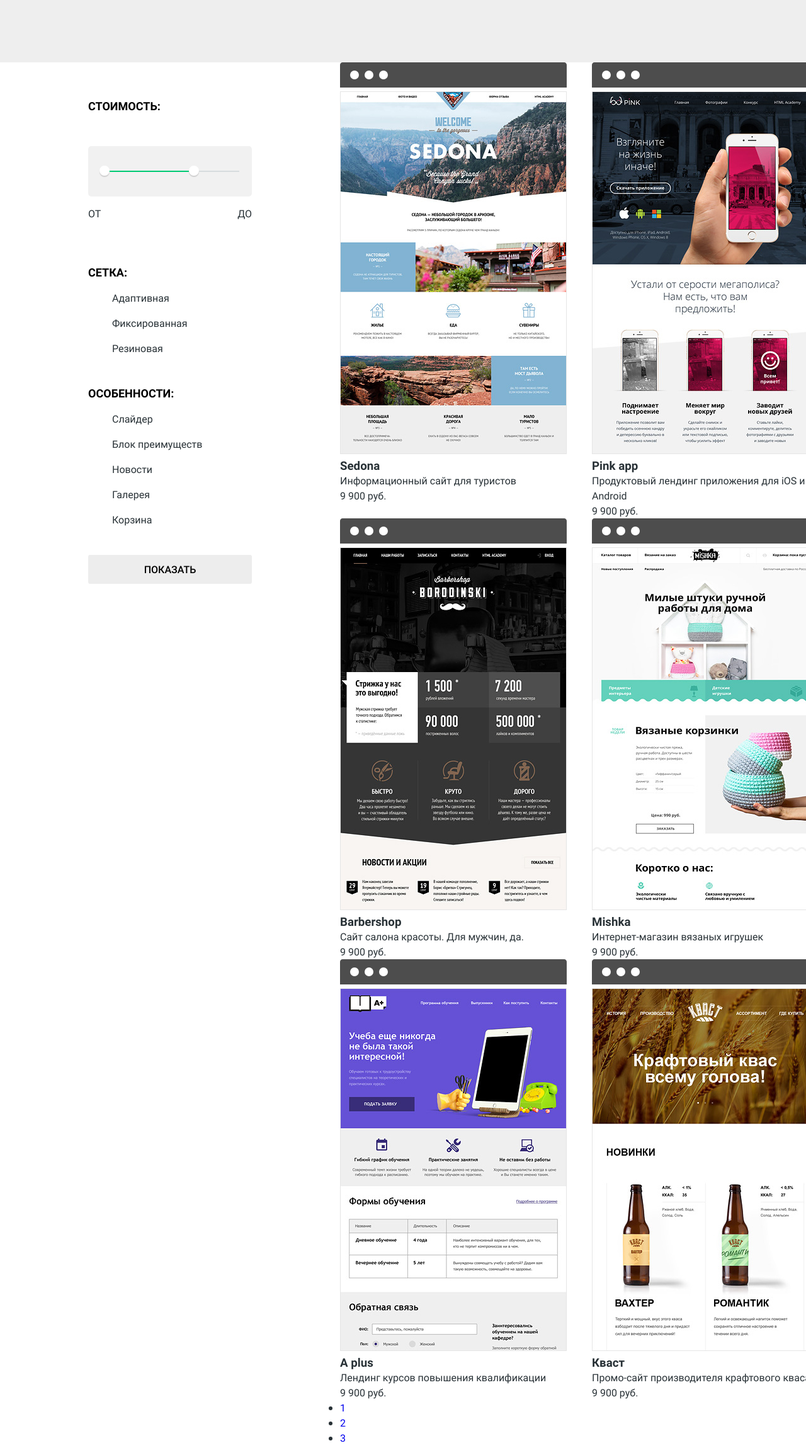
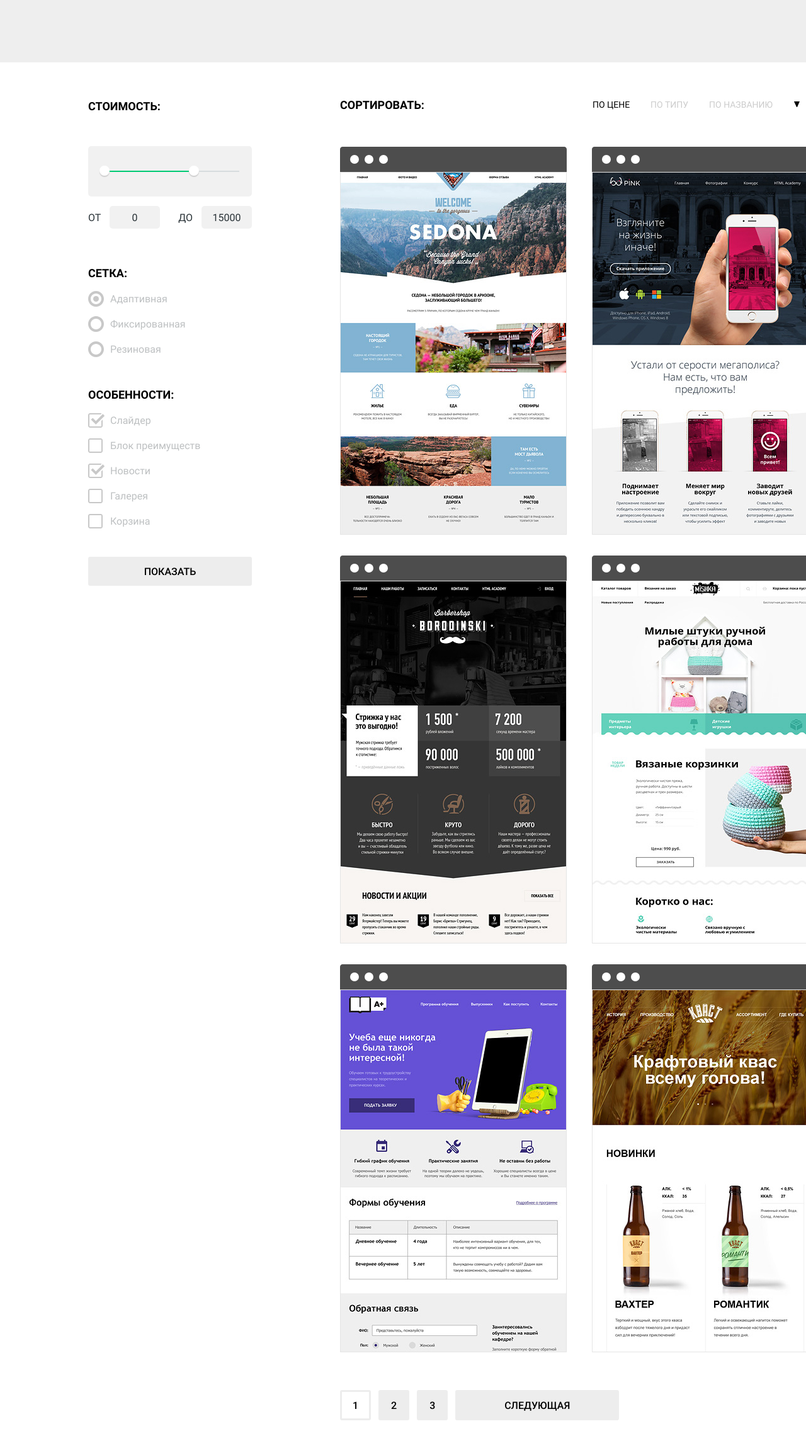
Before and after one commit to Quakush/Nerds, a website: page source/catalog.html in a window 1280 px wide. Shown: the part 256-2555 px from the top of the page at 63% size. Drawn offline with nearby package versions, Linux system fonts and the light colour scheme; files that its build step writes are made by us from their sources.

Commit message:
finished

```diff
--- a/source/catalog.html
+++ b/source/catalog.html
@@ -63,22 +63,16 @@
             <legend>Сетка:</legend>
             <ul class="form__list">
             <li class="form__item form__item--radio">
-              <label>
                 <input type="radio" name="net" id="adaptive" value="adaptive" checked>
-                Адаптивная
-              </label>
+                <label for="adaptive">Адаптивная</label>
             </li>
             <li class="form__item form__item--radio">
-              <label>
                 <input type="radio" name="net" id="fix" value="fix">
-                Фиксированная
-              </label>
+                <label for="fix">Фиксированная</label>
             </li>
             <li class="form__item form__item--radio">
-              <label>
                 <input type="radio" name="net" id="rubber" value="rubber">
-                Резиновая
-              </label>
+                <label for="rubber">Резиновая</label>
             </li>
             </ul>
           </fieldset>
@@ -86,34 +80,24 @@
             <legend>Особенности:</legend>
             <ul class="form__list">
               <li class="form__item form__item--check">
-                <label>
                   <input type="checkbox" name="slider" id="slider" value="slider" checked>
-                  Слайдер
-                </label>
+                  <label for="slider">Слайдер</label>
               </li>
               <li class="form__item form__item--check">
-                <label>
                   <input type="checkbox" name="advantage" id="advantage" value="advantage">
-                  Блок преимуществ
-                </label>
+                  <label for="advantage">Блок преимуществ</label>
               </li>
               <li class="form__item form__item--check">
-                <label>
                   <input type="checkbox" name="news" id="news" value="news" checked>
-                  Новости
-                </label>
+                  <label for="news">Новости</label>
               </li>
               <li class="form__item form__item--check">
-                <label>
                   <input type="checkbox" name="gallery" id="gallery" value="gallery">
-                  Галерея
-                </label>
+                  <label for="gallery">Галерея</label>
               </li>
               <li class="form__item form__item--check">
-                <label>
                   <input type="checkbox" name="cart" id="cart" value="cart">
-                  Корзина
-                </label>
+                  <label for="cart">Корзина</label>
               </li>
             </ul>
           </fieldset>
@@ -121,9 +105,21 @@
         </form>
       </section>
       <section class="catalog">
+        <div class="catalog__sort sort">
+          <h2>Сортировать:</h2>
+          <ul class="sort__type">
+            <li><a href="#" class="sort__link sort__link--current">По цене</a></li>
+            <li><a href="#" class="sort__link">По типу</a></li>
+            <li><a href="#" class="sort__link">По названию</a></li>
+          </ul>
+          <ul class="sort__range">
+            <li><a href="#" class="sort__link sort__link--current sort__link--down"><span class="visually-hidden">По убыванию</span></a></li>
+            <li><a href="#" class="sort__link sort__link--up"><span class="visually-hidden">По возрастанию</span></a></li>
+          </ul>
+        </div>
         <ul class="catalog__list">
           <li class="catalog__item">
-            <div class="catalog__card card">
+            <div class="catalog__card card" tabindex="0">
               <div class="card__top"><img src="img/browser.svg" width="360" height="40" alt="top"></div>
               <img src="img/img-sedona.jpg" width="360" height="576" class="card__image" alt="sedona">
               <div class="card__description">
@@ -134,7 +130,7 @@
             </div>
           </li>
           <li class="catalog__item">
-            <div class="catalog__card card">
+            <div class="catalog__card card" tabindex="0">
               <div class="card__top"><img src="img/browser.svg" width="360" height="40" alt="top"></div>
               <img src="img/img-pink.jpg" width="360" height="576" class="card__image" alt="sedona">
               <div class="card__description">
@@ -145,7 +141,7 @@
             </div>
           </li>
           <li class="catalog__item">
-            <div class="catalog__card card">
+            <div class="catalog__card card" tabindex="0">
               <div class="card__top"><img src="img/browser.svg" width="360" height="40" alt="top"></div>
               <img src="img/img-barbershop.jpg" width="360" height="576" class="card__image" alt="sedona">
               <div class="card__description">
@@ -156,7 +152,7 @@
             </div>
           </li>
           <li class="catalog__item">
-            <div class="catalog__card card">
+            <div class="catalog__card card" tabindex="0">
               <div class="card__top"><img src="img/browser.svg" width="360" height="40" alt="top"></div>
               <img src="img/img-mishka.jpg" width="360" height="576" class="card__image" alt="sedona">
               <div class="card__description">
@@ -167,7 +163,7 @@
             </div>
           </li>
           <li class="catalog__item">
-            <div class="catalog__card card">
+            <div class="catalog__card card" tabindex="0">
               <div class="card__top"><img src="img/browser.svg" width="360" height="40" alt="top"></div>
               <img src="img/img-aplus.jpg" width="360" height="576" class="card__image" alt="sedona">
               <div class="card__description">
@@ -178,7 +174,7 @@
             </div>
           </li>
           <li class="catalog__item">
-            <div class="catalog__card card">
+            <div class="catalog__card card" tabindex="0">
               <div class="card__top"><img src="img/browser.svg" width="360" height="40" alt="top"></div>
               <img src="img/img-kvast.jpg" width="360" height="576" class="card__image" alt="sedona">
               <div class="card__description">
@@ -191,10 +187,10 @@
         </ul>
         <div class="catalog__paginator paginator">
           <ul class="paginator__list">
-            <li class="paginator__item"><a href="#" class="paginator__link paginator__link--active">1</a></li>
+            <li class="paginator__item"><a class="paginator__link">1</a></li>
             <li class="paginator__item"><a href="#" class="paginator__link">2</a></li>
             <li class="paginator__item"><a href="#" class="paginator__link">3</a></li>
-            <li class="paginator__item"><a href="#" class="paginator__link">Следующая</a></li>
+            <li class="paginator__item"><a href="#" class="paginator__link paginator__link--next">Следующая</a></li>
           </ul>
         </div>
       </section>
--- /dev/null
+++ b/source/sass/blocks/card.scss
@@ -0,0 +1,56 @@
+.card {
+  position: relative;
+
+  &:hover .card__description    ,
+  &:focus .card__description {
+    display: block;
+  }
+}
+
+.card__top img {
+  vertical-align: top;
+}
+
+.card h3 {
+  margin-bottom: 16px;
+  font-size: 18px;
+  line-height: 30px;
+  font-weight: 700;
+  text-align: center;
+  text-transform: uppercase;
+  color: #000;
+}
+
+.card p {
+  width: 240px;
+  margin: 0 auto;
+  margin-bottom: 30px;
+  font-size: 16px;
+  line-height: 18px;
+  font-weight: 400;
+  text-align: center;
+  color: #666;
+}
+
+.card__description {
+  display: none;
+  position: absolute;
+  bottom: 0;
+  width: 100%;
+  padding: 25px 0 50px;
+  background-color: #eee;
+}
+
+.card__price {
+  display: block;
+  width: 200px;
+  margin: 0 auto;
+  padding: 17px 0 15px;
+  font-size: 16px;
+  line-height: 18px;
+  font-weight: 500;
+  text-align: center;
+  text-transform: uppercase;
+  color: #fff;
+  background-color: $mark-color;
+}
--- a/source/sass/blocks/catalog.scss
+++ b/source/sass/blocks/catalog.scss
@@ -12,5 +12,6 @@
 }
 
 .catalog__item {
+  margin-bottom: 27px;
   width: 360px;
 }
--- a/source/sass/blocks/form.scss
+++ b/source/sass/blocks/form.scss
@@ -15,40 +15,61 @@
     text-transform: uppercase;
   }
 
-  & input {
+  & input[type=radio],
+  & input[type=checkbox] {
     display: none;
   }
 
   & input[type="radio"] + label {
     background-image: url("../img/radio-off.svg");
   }
+
+  & input[type="radio"]:checked + label {
+    background-image: url("../img/radio-on.svg");
+  }
+
+  & input[type="checkbox"] + label {
+    background-image: url("../img/checkbox-off.svg");
+  }
+
+  & input[type="checkbox"]:checked + label {
+    background-image: url("../img/checkbox-on.svg");
+  }
 }
 
 .form__list {
   @include reset-list;
 
-  margin-bottom: 30px;
-  padding: 6px 0;
+  margin-bottom: 45px;
+  padding: 14px 0 0;
 
   & label {
-    padding-left: 30px;
+    padding: 8px 0;
+    padding-left: 35px;
     font-size: 16px;
     line-height: 20px;
     font-weight: 400;
     color: $color-text;
     background-repeat: no-repeat;
     background-position: left center;
+    user-select: none;
+    opacity: 0.3;
+
+    &:hover,
+    &:focus {
+      opacity: 1;
+    }
   }
 }
 
 .form__item {
-  padding: 8px;
+  margin-bottom: 16px;
 }
 
 .form__range {
   width: 260px;
   margin-top: 49px;
-  margin-bottom: 60px;
+  margin-bottom: 55px;
 }
 
 .form__link {
@@ -56,4 +77,17 @@
   color: $color-title;
   background-color: #ededed;
   border: none;
+
+  &:hover,
+  &:focus {
+    background-color: #dfdfdf;
+  }
+
+  &:active {
+    color: #959595;
+    background-color: #d5d5d5;
+    border: none;
+    outline: none;
+    box-shadow: inset 0 5px 0 0 #c0c0c0;
+  }
 }
--- /dev/null
+++ b/source/sass/blocks/paginator.scss
@@ -0,0 +1,45 @@
+.paginator {
+  margin-top: 27px;
+}
+
+.paginator__list {
+  @include reset-list;
+
+  display: flex;
+}
+
+.paginator__link {
+  display: block;
+  margin-right: 12px;
+  padding: 15px 20px;
+  font-size: 16px;
+  line-height: 18px;
+  font-weight: 500;
+  text-align: center;
+  color: #000;
+  text-transform: uppercase;
+  background-color: #ededed;
+  border-radius: 3px;
+
+  &:not([href]) {
+    box-shadow: inset 0 0 0 3px #ededed;
+    background-color: #fff;
+  }
+
+  &--next {
+    width: 260px;
+  }
+
+  &:hover,
+  &:focus {
+    background-color: #dfdfdf;
+  }
+
+  &:active {
+    color: #959595;
+    background-color: #d5d5d5;
+    border: none;
+    outline: none;
+    box-shadow: inset 0 5px 0 0 #c0c0c0;
+  }
+}
--- /dev/null
+++ b/source/sass/blocks/sort.scss
@@ -0,0 +1,67 @@
+.sort {
+  display: flex;
+  flex-wrap: wrap;
+  align-items: center;
+  padding: 58px 0;
+}
+
+.sort h2 {
+  margin-right: auto;
+  font-size: 18px;
+  line-height: 18px;
+  font-weight: 700;
+  text-transform: uppercase;
+  color: #000;
+}
+
+.sort ul {
+  @include reset-list;
+
+  display: flex;
+}
+
+.sort__type li {
+  margin-right: 33px;
+}
+
+.sort__range {
+  justify-content: space-between;
+  width: 40px;
+}
+
+.sort__link {
+  display: block;
+  font-size: 14px;
+  line-height: 18px;
+  font-weight: 400;
+  text-transform: uppercase;
+  color: #000;
+  opacity: 0.2;
+  background-repeat: no-repeat;
+  background-position: center;
+
+  &--current {
+    opacity: 1;
+  }
+
+  &--down {
+    width: 10px;
+    height: 10px;
+    background-image: url("../img/icons/sort-down.png");
+  }
+
+  &--up {
+    width: 10px;
+    height: 10px;
+    background-image: url("../img/icons/sort-up.png");
+  }
+
+  &:hover,
+  &:focus {
+    opacity: 0.3;
+  }
+
+  &:active {
+    opacity: 1;
+  }
+}
--- a/source/sass/style.scss
+++ b/source/sass/style.scss
@@ -21,3 +21,6 @@
 @import "blocks/catalog.scss";
 @import "blocks/form.scss";
 @import "blocks/range.scss";
+@import "blocks/sort.scss";
+@import "blocks/card.scss";
+@import "blocks/paginator.scss";
```
Also changed, not shown: build/catalog.html, build/css/style.min.css, build/img/icons/sort-down.png (added), build/img/icons/sort-up.png (added), source/img/icons/sort-down.png (added), source/img/icons/sort-up.png (added), 1 other file.
